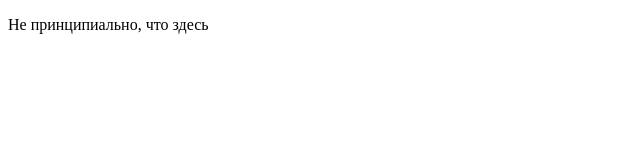
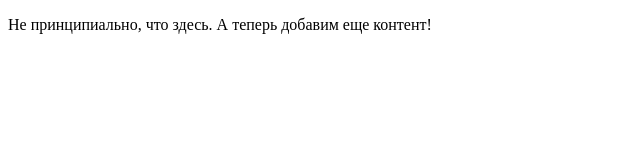
Before and after one commit to lexalexa22/testing, a plain HTML site: page index.html in a window 1280 px wide. Shown: the whole page, without its empty margins (0-640 px from the left). Drawn offline with Linux system fonts and the light colour scheme.

Commit message:
added index noch einmal

```diff
--- a/index.html
+++ b/index.html
@@ -7,6 +7,6 @@
     <title>ПРИВЕТ! ТЕТСИРУЕМ ГИТ</title>
 </head>
 <body>
-    <p>Не принципиально, что здесь</p>
+    <p>Не принципиально, что здесь. А теперь добавим еще контент!</p>
 </body>
 </html>
```
